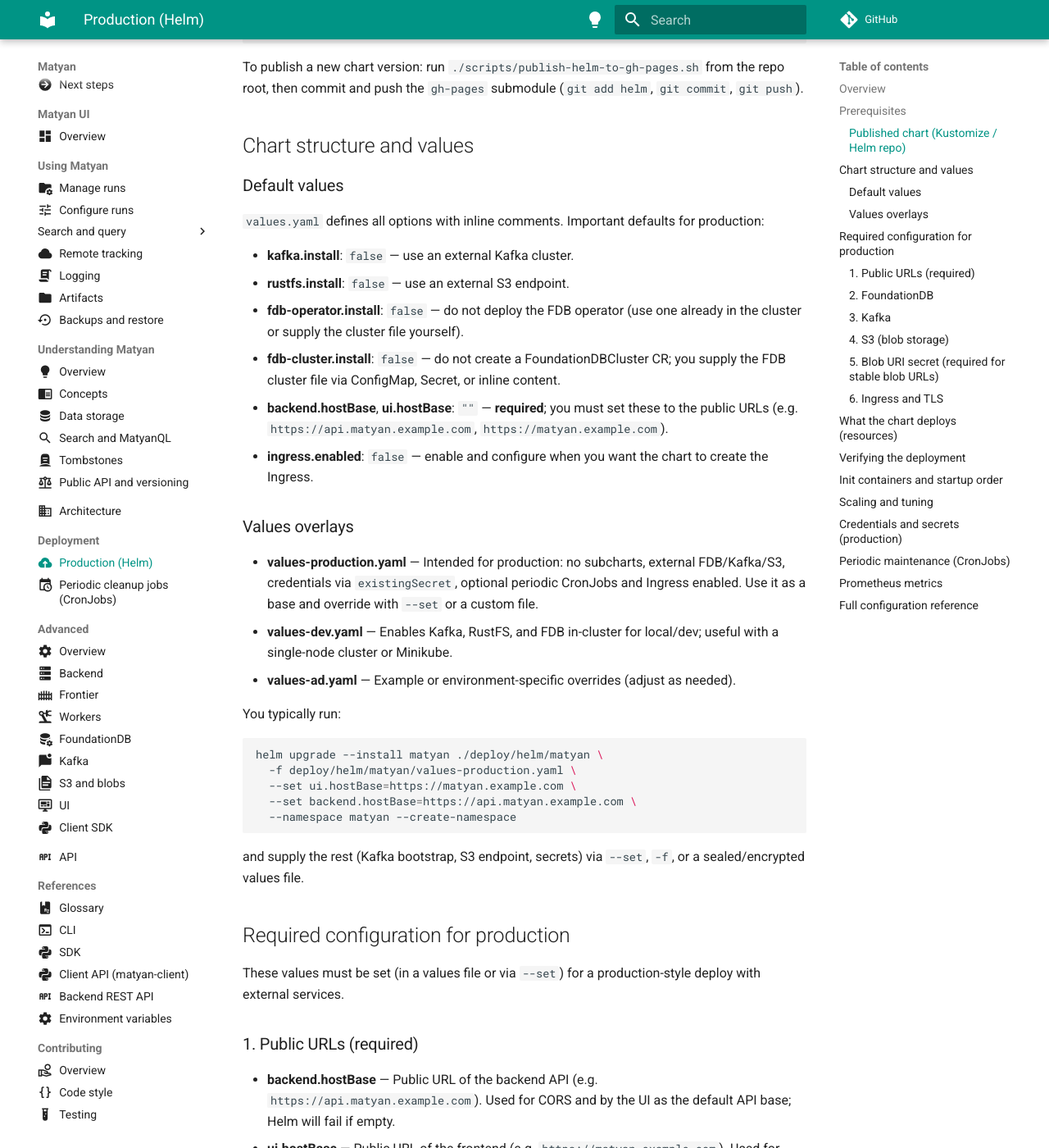
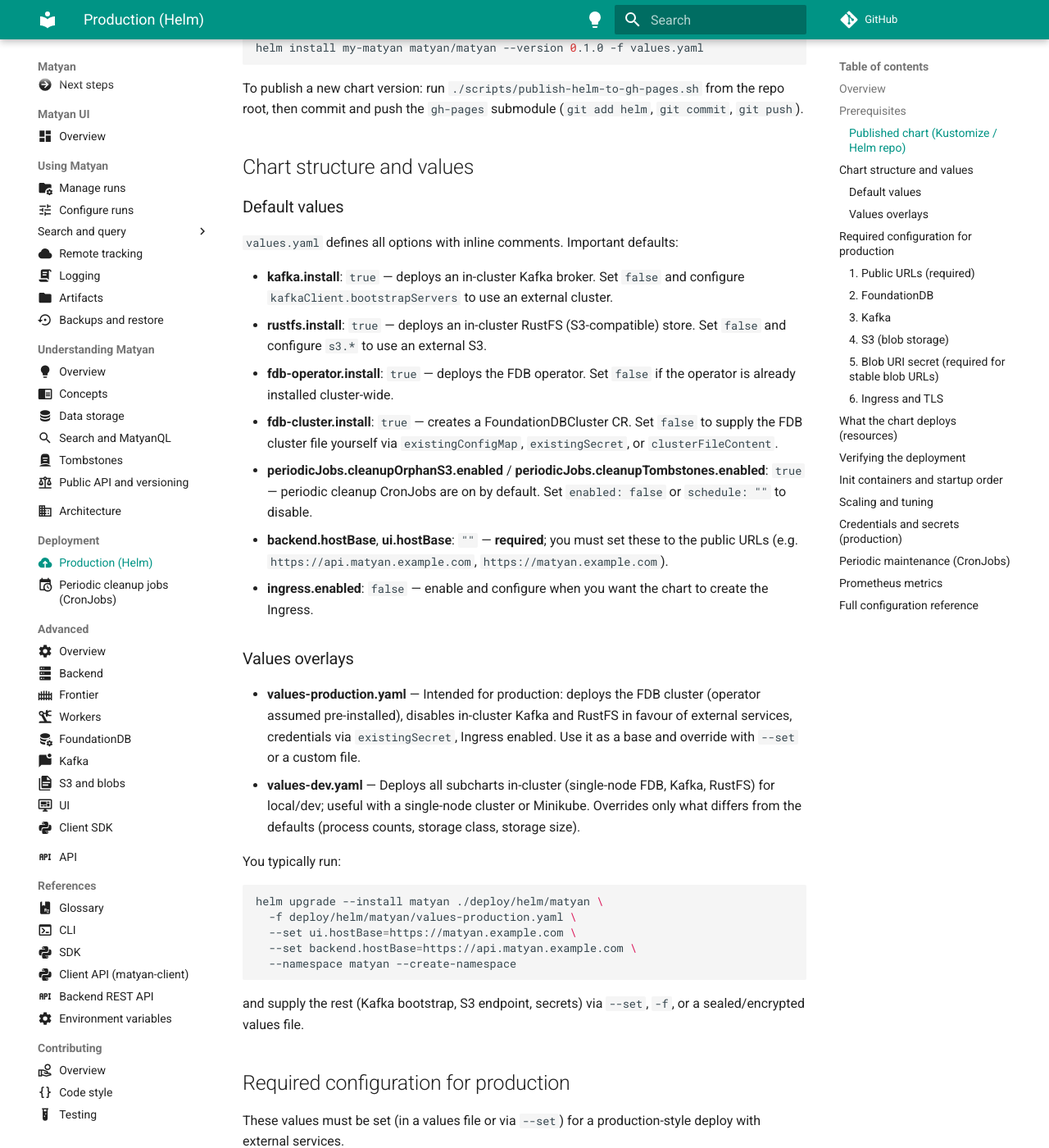
Before and after one commit to 4gt-104/matyan-core, an MkDocs documentation site: the page built from docs/deployment/production.md, in a window 1280 px wide and 1400 px high, scrolled down 1577 px. Shown: the whole window at 82% size. Built offline with MkDocs 1.6.1 and Material for MkDocs 9.7.7, drawn with Linux system fonts in a browser that asks for light colours; comment, search, counter and statistics services are not loaded; the version menu is left out; some of the changed text lies outside the part shown.

Commit message:
chore(helm): set sane defaults, add example overlays, pin compose images
- Set all subchart install flags to true by default (fdb-operator,
  fdb-cluster, kafka, rustfs); overlays disable only what they replace
  with an external service
- Promote shared FDB config (automationOptions, imageType, labels,
  routing, sidecarContainer, resources, customParameters) to values.yaml
  defaults; overlays keep only env-specific fields (processCounts,
  storageClassName, storage)
- Enable periodic cleanup CronJobs (cleanupOrphanS3, cleanupTombstones)
  by default with preset schedules
- Add CPU/memory resource defaults for all application components
  (4× observed p90 from 3-week Prometheus data)
- Track values-dev.yaml and values-production.yaml as example overlays;
  remove them from .gitignore and .helmignore
- Pin docker-compose infra images to pulled versions:
  apache/kafka:4.2.0, alpine:3.23.3, rustfs/rustfs:1.0.0-alpha.89
- Update deployment docs to reflect new defaults
- Default RustFS to standalone mode (replicaCount 1, volumes /data) so
  single-node clusters (Minikube, k3s) work out of the box without
  distributed peer DNS; storageclass.name left empty to use cluster default
- Fix values-dev.yaml null override: comment out the bare `rustfs:` key
  so it no longer nulls the base values and causes nil pointer in
  s3-ingress.yaml template

```diff
--- a/docs/deployment/production.md
+++ b/docs/deployment/production.md
@@ -11,7 +11,7 @@
 The Helm chart lives at `deploy/helm/matyan/`. It:
 
 - **Always deploys** (when enabled): backend (REST API), frontier (ingestion gateway), UI (React app), ingestion workers (Kafka → FDB), control workers (control-events → S3 cleanup).
-- **Optionally deploys** (via subcharts): Kafka (Bitnami), S3-compatible store (RustFS), FoundationDB operator and cluster. These are **disabled by default**; production assumes you provide FDB, Kafka, and S3 outside the chart.
+- **Optionally deploys** (via subcharts): Kafka (Bitnami), S3-compatible store (RustFS), FoundationDB operator and cluster. These are **enabled by default** for a self-contained install. For production with external services, disable each subchart by setting the corresponding `*.install: false`.
 
 All application services are **stateless** and can be scaled by increasing `replicaCount`. The chart creates Deployments, Services, optional Ingress, optional ServiceMonitors, and optional **CronJobs** for periodic cleanup (orphan S3 deletion, tombstone removal). See [Periodic cleanup jobs (CronJobs)](periodic-cleanup-jobs.md) for how to enable and configure them.
 
@@ -60,20 +60,20 @@
 
 ### Default values
 
-`values.yaml` defines all options with inline comments. Important defaults for production:
+`values.yaml` defines all options with inline comments. Important defaults:
 
-- **kafka.install**: `false` — use an external Kafka cluster.
-- **rustfs.install**: `false` — use an external S3 endpoint.
-- **fdb-operator.install**: `false` — do not deploy the FDB operator (use one already in the cluster or supply the cluster file yourself).
-- **fdb-cluster.install**: `false` — do not create a FoundationDBCluster CR; you supply the FDB cluster file via ConfigMap, Secret, or inline content.
+- **kafka.install**: `true` — deploys an in-cluster Kafka broker. Set `false` and configure `kafkaClient.bootstrapServers` to use an external cluster.
+- **rustfs.install**: `true` — deploys an in-cluster RustFS (S3-compatible) store. Set `false` and configure `s3.*` to use an external S3.
+- **fdb-operator.install**: `true` — deploys the FDB operator. Set `false` if the operator is already installed cluster-wide.
+- **fdb-cluster.install**: `true` — creates a FoundationDBCluster CR. Set `false` to supply the FDB cluster file yourself via `existingConfigMap`, `existingSecret`, or `clusterFileContent`.
+- **periodicJobs.cleanupOrphanS3.enabled** / **periodicJobs.cleanupTombstones.enabled**: `true` — periodic cleanup CronJobs are on by default. Set `enabled: false` or `schedule: ""` to disable.
 - **backend.hostBase**, **ui.hostBase**: `""` — **required**; you must set these to the public URLs (e.g. `https://api.matyan.example.com`, `https://matyan.example.com`).
 - **ingress.enabled**: `false` — enable and configure when you want the chart to create the Ingress.
 
 ### Values overlays
 
-- **values-production.yaml** — Intended for production: no subcharts, external FDB/Kafka/S3, credentials via `existingSecret`, optional periodic CronJobs and Ingress enabled. Use it as a base and override with `--set` or a custom file.
-- **values-dev.yaml** — Enables Kafka, RustFS, and FDB in-cluster for local/dev; useful with a single-node cluster or Minikube.
-- **values-ad.yaml** — Example or environment-specific overrides (adjust as needed).
+- **values-production.yaml** — Intended for production: deploys the FDB cluster (operator assumed pre-installed), disables in-cluster Kafka and RustFS in favour of external services, credentials via `existingSecret`, Ingress enabled. Use it as a base and override with `--set` or a custom file.
+- **values-dev.yaml** — Deploys all subcharts in-cluster (single-node FDB, Kafka, RustFS) for local/dev; useful with a single-node cluster or Minikube. Overrides only what differs from the defaults (process counts, storage class, storage size).
 
 You typically run:
 
@@ -259,12 +259,12 @@
 
 ## Periodic maintenance (CronJobs)
 
-The chart can create two CronJobs that run the backend CLI:
+The chart creates two CronJobs that run the backend CLI. Both are **enabled by default**:
 
-- **cleanupOrphanS3** — Deletes S3 objects for runs that have a deletion tombstone in FDB (e.g. if control-worker never processed the event). Enable with **periodicJobs.cleanupOrphanS3.enabled: true** and set **schedule** (e.g. `"0 3 * * *"` daily at 03:00).
-- **cleanupTombstones** — Removes old deletion tombstones from FDB so the `_deleted` index does not grow. Enable with **periodicJobs.cleanupTombstones.enabled: true** and **schedule** (e.g. `"0 4 * * 0"` weekly Sunday 04:00).
+- **cleanupOrphanS3** — Deletes S3 objects for runs that have a deletion tombstone in FDB (e.g. if control-worker never processed the event). Default schedule: daily at 03:00 (`"0 3 * * *"`).
+- **cleanupTombstones** — Removes old deletion tombstones from FDB so the `_deleted` index does not grow. Default schedule: weekly Sunday at 04:00 (`"0 4 * * 0"`).
 
-Both use the same FDB (and S3 for orphan cleanup) configuration as the application. Optional settings (lock TTL, limits) are documented in `values.yaml` under **periodicJobs.***.
+To disable a job set `periodicJobs.<name>.enabled: false` (or `schedule: ""`). Optional settings (lock TTL, limits) are documented in `values.yaml` under **periodicJobs.***.
 
 ## Prometheus metrics
 
--- a/release.yaml
+++ b/release.yaml
@@ -12,4 +12,4 @@
 
 helm:
   # Helm chart version (Chart.yaml .version). Bump when the chart structure changes.
-  version: "0.1.1"
+  version: "0.2.0"
```
Also changed, not shown: docs/deployment/periodic-cleanup-jobs.md (+2 -2 lines), 7 other files.
